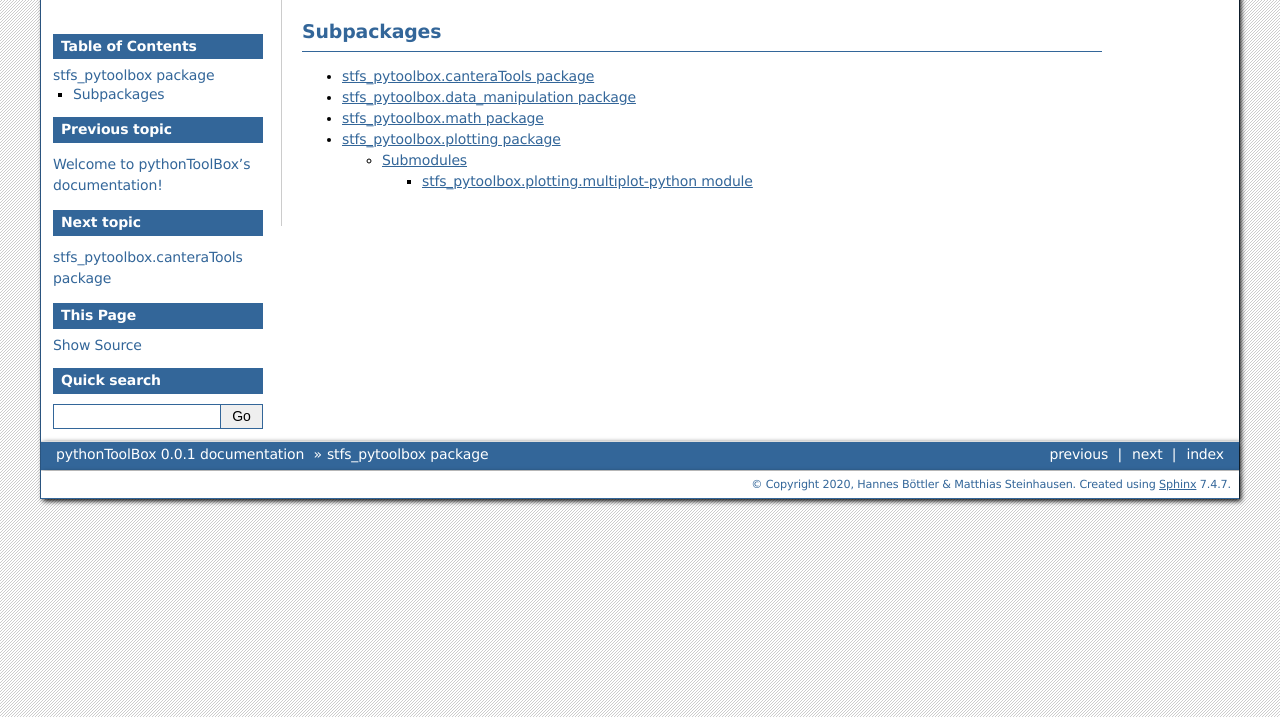
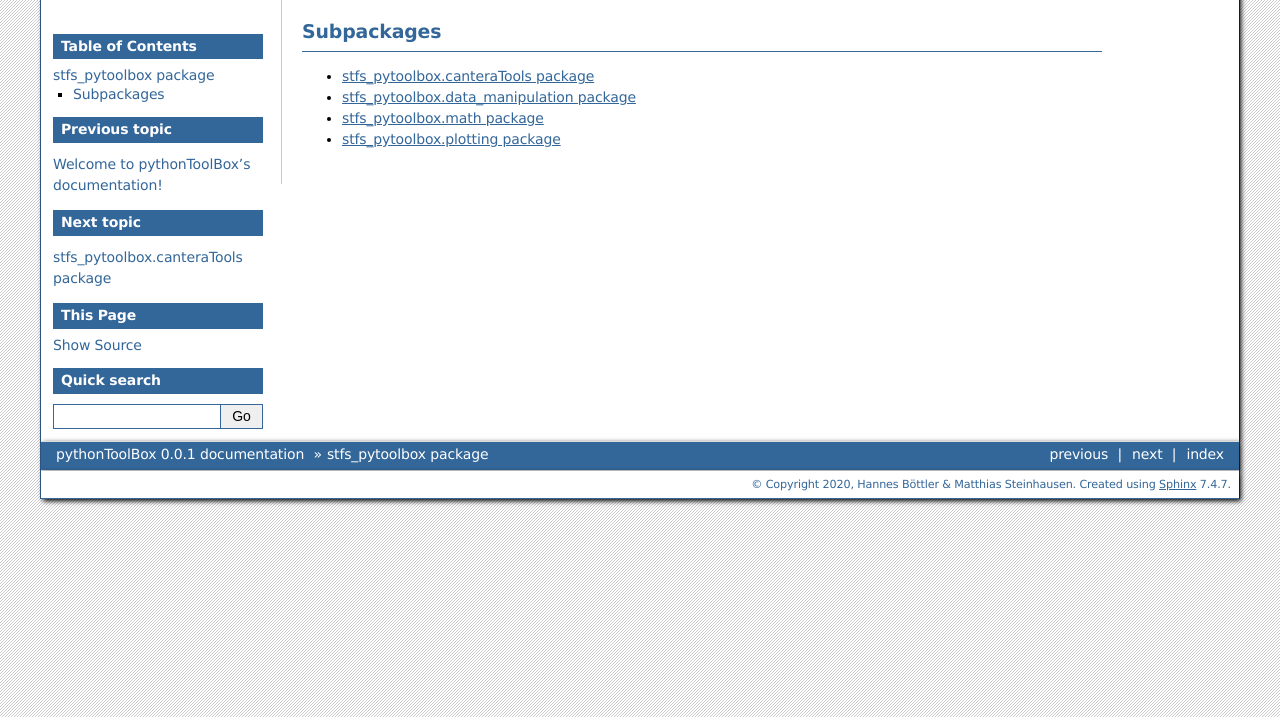
Before and after one commit to pascal-roth/thundertorch, a Sphinx documentation site: the page built from source/stfs_pytoolbox.rst, in a window 1280 px wide, cut to the strip 183-900 px from the top of the page. Built offline with Sphinx 7.4.7, drawn with Linux system fonts in a browser that asks for light colours; formulas are drawn with MathJax 3.

Commit message:
fixed the code-documentation in sphinx

```diff
--- a/source/modules.rst
+++ /dev/null
@@ -1,7 +0,0 @@
-stfs_pytoolbox
-==============
-
-.. toctree::
-   :maxdepth: 1
-
-   stfs_pytoolbox
--- a/source/stfs_pytoolbox.plotting.multiplot-python.rst
+++ /dev/null
@@ -1,7 +0,0 @@
-stfs\_pytoolbox.plotting.multiplot\-python module
-=================================================
-
-.. automodule:: stfs_pytoolbox.plotting.multiplot-python
-   :members:
-   :undoc-members:
-   :show-inheritance:
--- a/source/stfs_pytoolbox.plotting.rst
+++ b/source/stfs_pytoolbox.plotting.rst
@@ -5,10 +5,3 @@ stfs\_pytoolbox.plotting package
    :members:
    :undoc-members:
    :show-inheritance:
-
-Submodules
-----------
-
-.. toctree::
-
-   stfs_pytoolbox.plotting.multiplot-python
```
Also changed, not shown: 1 other file.
